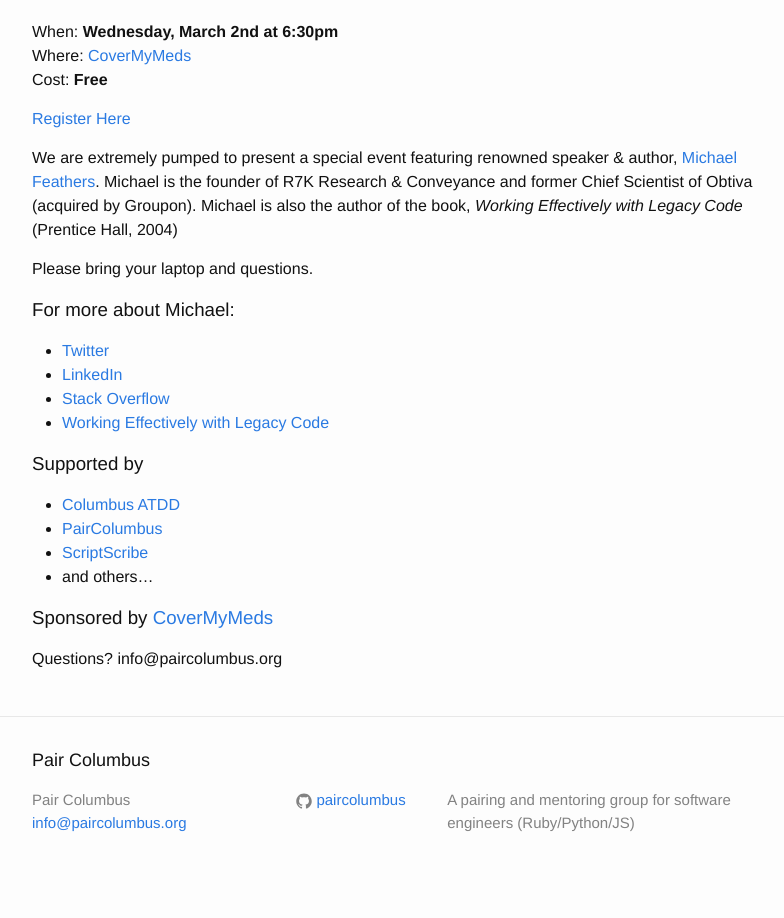
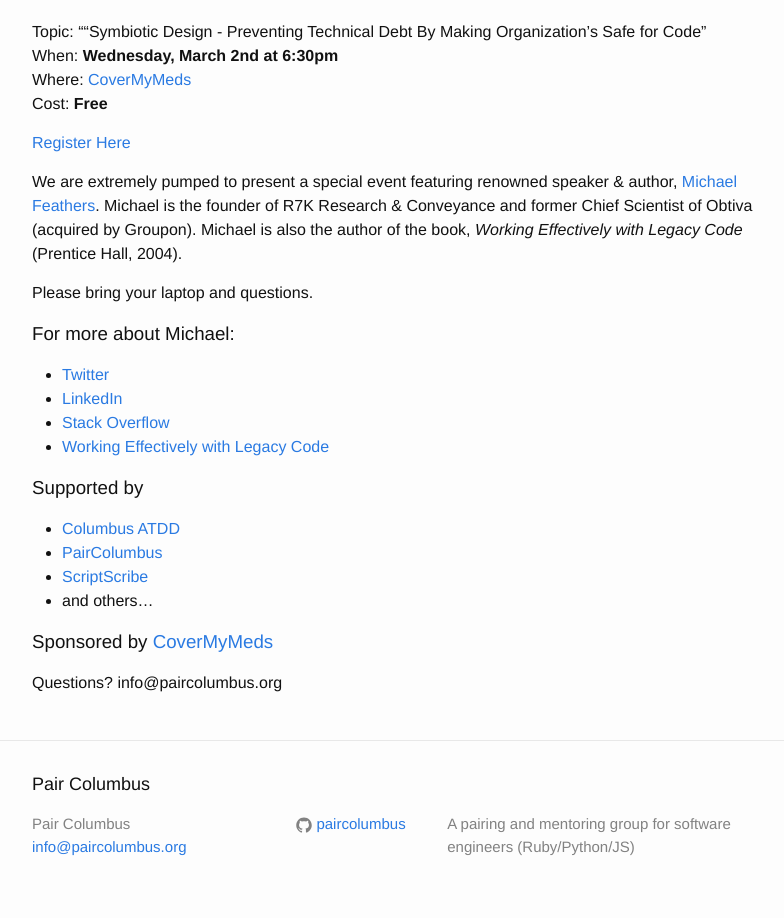
Before and after one commit to paircolumbus/paircolumbus.github.io, a Jekyll site: the page built from index.md, in a window 1280 px wide. Shown: the part 483-1401 px from the top of the page, without its empty margins (238-1022 px from the left). Built offline with Jekyll 4.4.1, drawn with Linux system fonts in a browser that asks for light colours; comment, search, counter and statistics services are not loaded; before the commit the page ends 1377 px from its top, so only the background shows below that.

Commit message:
Update index.md

```diff
--- a/index.md
+++ b/index.md
@@ -7,13 +7,14 @@
 
 <h3>Event Details</h3>
 
+Topic: ""Symbiotic Design - Preventing Technical Debt By Making Organization's Safe for Code"
 When: __Wednesday, March 2nd at 6:30pm__
 Where: [CoverMyMeds](https://goo.gl/maps/6TGqNqqoK8n)
 Cost: __Free__
 
 <h4><a href='https://www.eventbrite.com/e/pair-columbus-presents-an-evening-with-michael-feathers-tickets-22116827025'>Register Here</a></h4>
 
-We are extremely pumped to present a special event featuring renowned speaker & author, [Michael Feathers](http://twitter.com/mfeathers). Michael is the founder of R7K Research & Conveyance and former Chief Scientist of Obtiva (acquired by Groupon). Michael is also the author of the book, _Working Effectively with Legacy Code_ (Prentice Hall, 2004)
+We are extremely pumped to present a special event featuring renowned speaker & author, [Michael Feathers](http://twitter.com/mfeathers). Michael is the founder of R7K Research & Conveyance and former Chief Scientist of Obtiva (acquired by Groupon). Michael is also the author of the book, _Working Effectively with Legacy Code_ (Prentice Hall, 2004).
 
 Please bring your laptop and questions.
 
```
